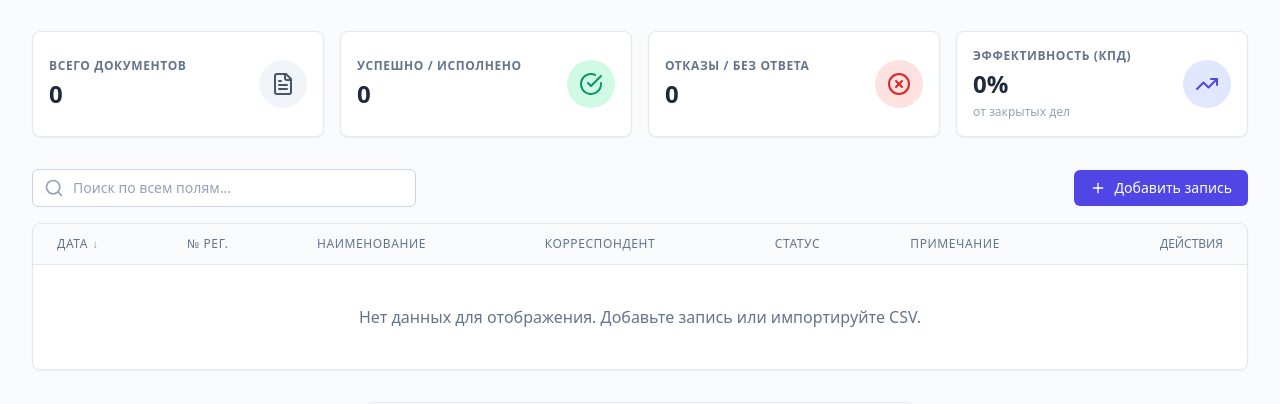
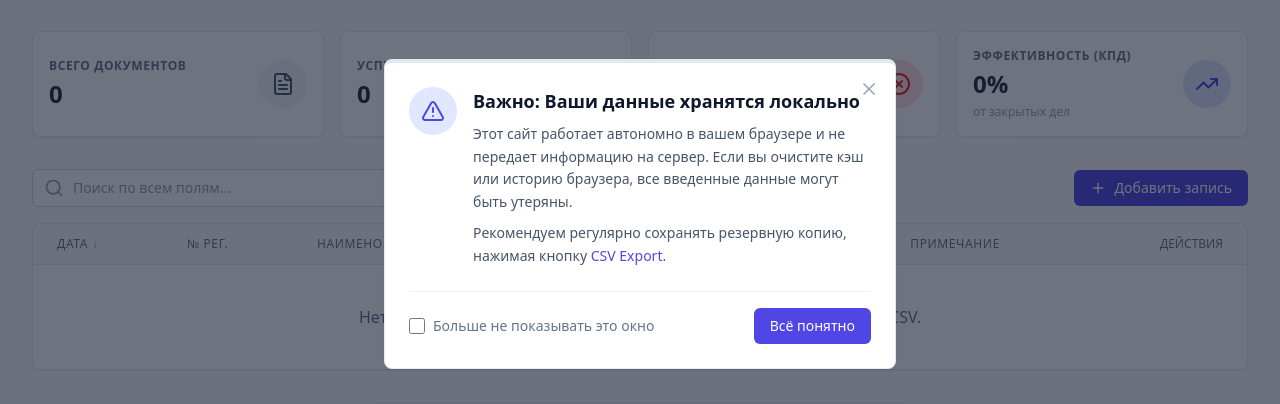
Before and after one commit to d91me/rucasechronology, a React (Vite) app: page / in a window 1280 px wide. Shown: the part 186-590 px from the top of the page. Built offline with nearby package versions, Linux system fonts and the light colour scheme.

Commit message:
Update App.tsx
Добавлено вспылвающее окно с предупреждением о локальном хранении данных.

```diff
--- a/App.tsx
+++ b/App.tsx
@@ -1,6 +1,5 @@
 import React, { useState, useEffect, useMemo } from 'react';
 import {
-  Save,
   Upload,
   Trash2,
   Plus,
@@ -10,16 +9,14 @@ import {
   XCircle,
   TrendingUp,
   Briefcase,
-  Calendar,
-  MoreVertical,
   Download,
-  RotateCcw,
   AlertTriangle,
   X,
-  Heart
+  Heart,
+  Save
 } from 'lucide-react';
 
-// Coefficient: 1.0 (Code run exactly as requested with React 19 style imports)
+// Coefficient: 1.0 (Fixed TS errors for strict build)
 
 // --- Константы и Утилиты ---
 
@@ -92,6 +89,10 @@ export default function CaseChronology() {
   const [isFormOpen, setIsFormOpen] = useState(false);
   const [editingId, setEditingId] = useState<string | null>(null);
 
+  // Состояние предупреждения о данных
+  const [showDataWarning, setShowDataWarning] = useState(false);
+  const [dontShowWarningAgain, setDontShowWarningAgain] = useState(false);
+
   // Состояние для подтверждения действий (замена window.confirm)
   const [confirmModal, setConfirmModal] = useState<{
     isOpen: boolean;
@@ -121,9 +122,15 @@ export default function CaseChronology() {
   useEffect(() => {
     const savedMeta = localStorage.getItem('chronos_meta');
     const savedRecords = localStorage.getItem('chronos_records');
+    const warningDismissed = localStorage.getItem('chronos_warning_dismissed');
 
     if (savedMeta) setMeta(JSON.parse(savedMeta));
     if (savedRecords) setRecords(JSON.parse(savedRecords));
+
+    // Показываем предупреждение, если пользователь его не скрыл ранее
+    if (!warningDismissed) {
+        setShowDataWarning(true);
+    }
 
     setIsLoaded(true);
   }, []);
@@ -139,7 +146,7 @@ export default function CaseChronology() {
   // 3. Аналитика
   const stats = useMemo(() => {
     const total = records.length;
-    const success = records.filter(r => ['satisfied', 'registered'].includes(r.status)).length;
+    // success variable removed as it was unused
     const finalSuccess = records.filter(r => r.status === 'satisfied').length;
     const fail = records.filter(r => ['rejected', 'ignored'].includes(r.status)).length;
 
@@ -243,6 +250,14 @@ export default function CaseChronology() {
     setConfirmModal({ isOpen: false, type: null, id: null, title: '', message: '' });
   };
 
+  // Обработчик закрытия предупреждения
+  const closeDataWarning = () => {
+    if (dontShowWarningAgain) {
+        localStorage.setItem('chronos_warning_dismissed', 'true');
+    }
+    setShowDataWarning(false);
+  };
+
   // ---------------------------------------------
 
   const handleEdit = (record: any) => {
@@ -321,7 +336,7 @@ export default function CaseChronology() {
       }
 
       const startIdx = headerRowIndex >= 0 ? headerRowIndex + 1 : 0;
-      const newRecords = [];
+      const newRecords: any[] = [];
       const importedIds = new Set();
 
       for (let i = startIdx; i < lines.length; i++) {
@@ -600,6 +615,49 @@ export default function CaseChronology() {
             </Card>
         </div>
 
+        {/* Модальное окно: Предупреждение о сохранении данных */}
+        {showDataWarning && (
+          <div className="fixed inset-0 bg-slate-900 bg-opacity-60 flex items-center justify-center p-4 z-[70]">
+            <Card className="w-full max-w-lg p-6 bg-white shadow-2xl relative border-t-4 border-indigo-600">
+                <button
+                    onClick={closeDataWarning}
+                    className="absolute top-4 right-4 text-slate-400 hover:text-slate-500 transition-colors"
+                >
+                    <X size={20} />
+                </button>
+                <div className="flex items-start space-x-4 mb-4">
+                    <div className="p-3 bg-indigo-100 rounded-full text-indigo-600 flex-shrink-0">
+                        <AlertTriangle size={24} />
+                    </div>
+                    <div>
+                        <h3 className="text-lg font-bold text-slate-900">Важно: Ваши данные хранятся локально</h3>
+                        <p className="text-slate-600 mt-2 text-sm leading-relaxed">
+                            Этот сайт работает автономно в вашем браузере и не передает информацию на сервер.
+                            Если вы очистите кэш или историю браузера, все введенные данные могут быть утеряны.
+                        </p>
+                        <p className="text-slate-600 mt-2 text-sm leading-relaxed font-medium">
+                            Рекомендуем регулярно сохранять резервную копию, нажимая кнопку <span className="text-indigo-600">CSV Export</span>.
+                        </p>
+                    </div>
+                </div>
+                <div className="mt-6 flex flex-col sm:flex-row items-center justify-between gap-4 border-t border-slate-100 pt-4">
+                    <label className="flex items-center space-x-2 text-sm text-slate-500 cursor-pointer hover:text-slate-700 select-none">
+                        <input
+                            type="checkbox"
+                            className="rounded border-slate-300 text-indigo-600 focus:ring-indigo-500 h-4 w-4"
+                            checked={dontShowWarningAgain}
+                            onChange={(e) => setDontShowWarningAgain(e.target.checked)}
+                        />
+                        <span>Больше не показывать это окно</span>
+                    </label>
+                    <Button onClick={closeDataWarning} className="w-full sm:w-auto">
+                        Всё понятно
+                    </Button>
+                </div>
+            </Card>
+          </div>
+        )}
+
         {/* Модальное окно подтверждения действий */}
         {confirmModal.isOpen && (
              <div className="fixed inset-0 bg-slate-900 bg-opacity-50 flex items-center justify-center p-4 z-[60]">
```
